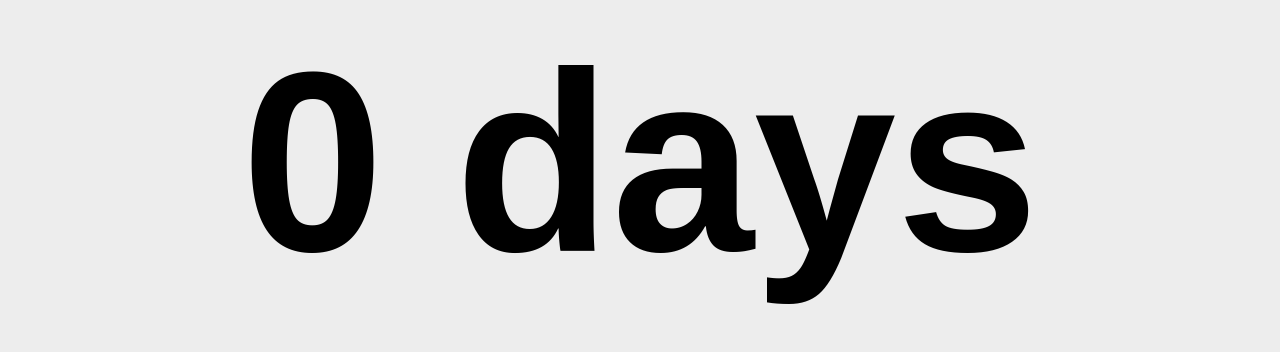
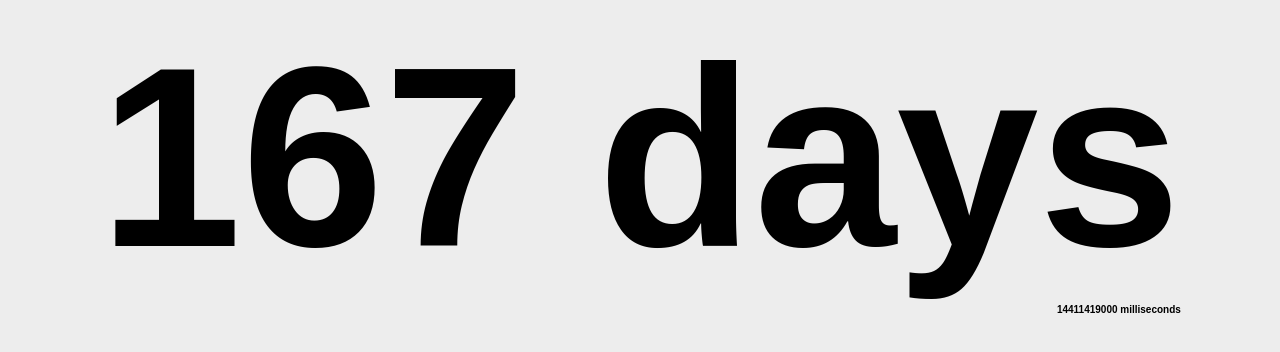
Before and after one commit to wongvincent/countdown, a plain HTML site: page index.html in a window 1280 px wide. Shown: the part 238-590 px from the top of the page. Drawn offline with Linux system fonts and the light colour scheme.

Commit message:
Countdown to Dec 23

```diff
--- a/index.html
+++ b/index.html
@@ -15,7 +15,7 @@
 <script>
     function setCountdown() {
         // year, month-1, day, hours, minutes, seconds, milliseconds
-        var dateOfEvent = new Date(2016, 11, 26, 0, 0, 0, 0);
+        var dateOfEvent = new Date(2017, 11, 23, 0, 0, 0, 0);
         var millisecondsInADay = 24*60*60*1000;
 
         var interval = setInterval(function() {
--- a/styles.css
+++ b/styles.css
@@ -20,7 +20,6 @@ body {
 }
 
 #milliseconds {
-    font-size: 20px;
-    font-size: 1vw;
+    font-size: 10px;
     text-align: right;
 }
```
